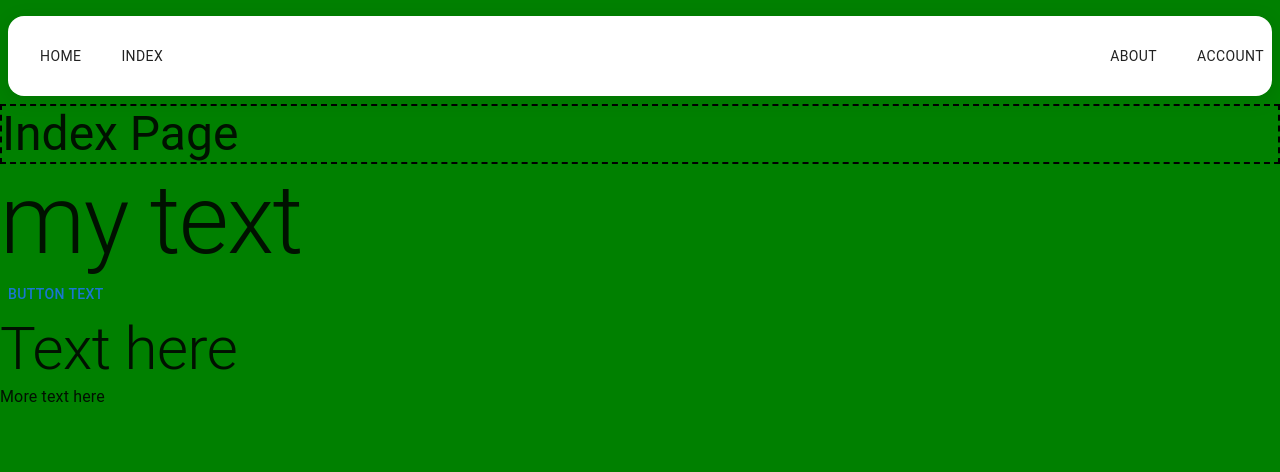
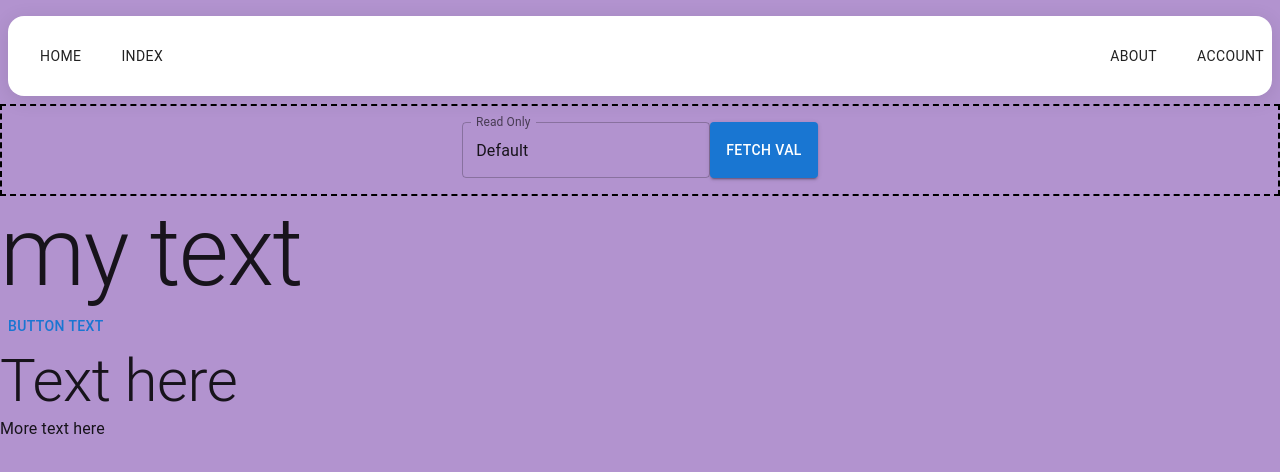
Before and after one commit to evanshaped/portfolio_frontend, a React (Vite) app: page /index in a window 1280 px wide. Shown: the top 472 px of the page. Built offline with nearby package versions, Linux system fonts and the light colour scheme; some icons are missing.

Commit message:
Add read only text field and state button to index page

```diff
--- a/src/App.jsx
+++ b/src/App.jsx
@@ -11,7 +11,7 @@ import Account from './pages/Account'
 function App() {
   return (
     <Box classname="app" sx={{
-      backgroundColor: 'green',
+      backgroundColor: '#b293cf',
       width: "100vw",
       height: "100vh",
     }}>
--- a/src/pages/IndexPage.jsx
+++ b/src/pages/IndexPage.jsx
@@ -1,16 +1,34 @@
-import { Box, Typography } from "@mui/material";
+import { Box, Button, TextField, Typography } from "@mui/material";
+import { useState } from "react";
 
 export default function IndexPage() {
+    const [myDisplayVar, setMyDisplayVar] = useState("Default")
+
+    const handleFetchVal = () => {
+        setMyDisplayVar("new val")
+    }
+
     return (
         <Box
             classname='index-page-box'
+            display='flex'
             sx={{
+                p: 2,
                 borderWidth: 2,
                 borderStyle: 'dashed',
                 borderColor: 'black',
+                justifyContent: 'center',
             }}
         >
-            <Typography variant='h3'>Index Page</Typography>
+            <TextField
+                id="outlined-read-only-input"
+                label="Read Only"
+                value={myDisplayVar}
+                slotProps={{
+                    input: { readOnly: true, },
+                }}
+            />
+            <Button variant="contained" onClick={handleFetchVal}>Fetch val</Button>
         </Box>
     )
 }
```
